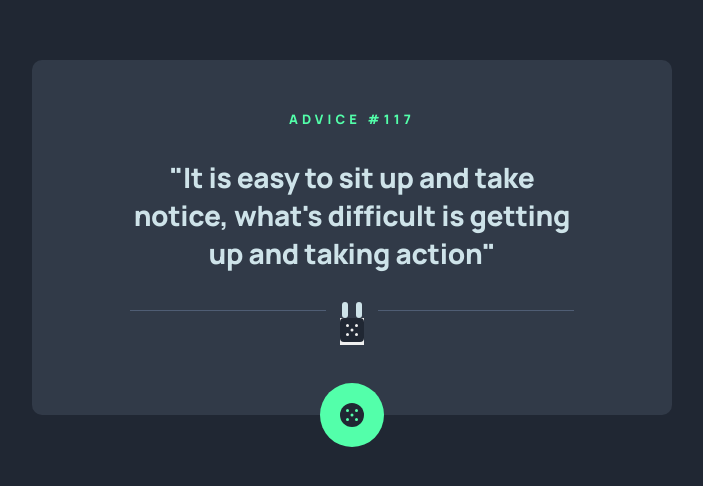
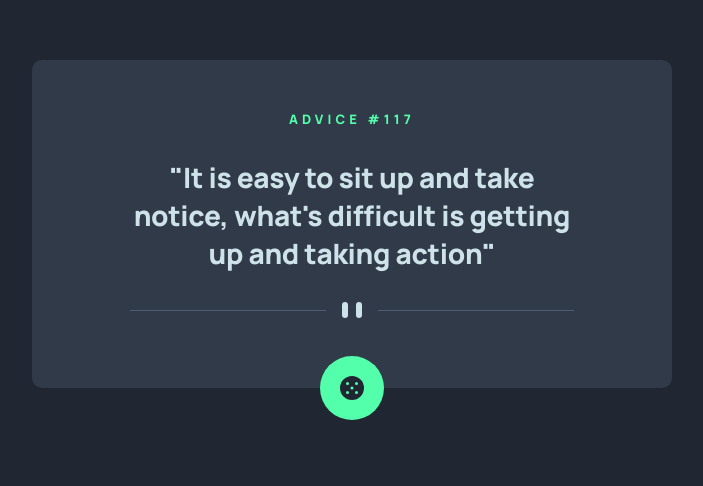
Before and after one commit to Yuko-code/fmchallenge-advice-genrator-app, a plain HTML site: page index.html in a window 1280 px wide. Shown: the part 160-646 px from the top of the page, without its empty margins (288-991 px from the left). Drawn offline with nearby package versions, Linux system fonts and the light colour scheme.

Commit message:
icon bug

```diff
--- a/index.html
+++ b/index.html
@@ -33,7 +33,7 @@
           <g transform="translate(212)" fill="#CEE3E9">
             <rect width="6" height="16" rx="3"/>
             <rect x="14" width="6" height="16" rx="3"/></g></g></svg>
-    <button id="button"><img class="dice-icon" src = "./images/icon-dice.svg" alt="Dice icon"/><svg width="24" height="24" xmlns="http://www.w3.org/2000/svg"><path d="M20 0H4a4.005 4.005 0 0 0-4 4v16a4.005 4.005 0 0 0 4 4h16a4.005 4.005 0 0 0 4-4V4a4.005 4.005 0 0 0-4-4ZM7.5 18a1.5 1.5 0 1 1 0-3 1.5 1.5 0 0 1 0 3Zm0-9a1.5 1.5 0 1 1 0-3 1.5 1.5 0 0 1 0 3Zm4.5 4.5a1.5 1.5 0 1 1 0-3 1.5 1.5 0 0 1 0 3Zm4.5 4.5a1.5 1.5 0 1 1 0-3 1.5 1.5 0 0 1 0 3Zm0-9a1.5 1.5 0 1 1 0-3 1.5 1.5 0 0 1 0 3Z" fill="#202733"/></svg></button>
+    <button id="button"><svg class="dice-icon" width="24" height="24" xmlns="http://www.w3.org/2000/svg"><path d="M20 0H4a4.005 4.005 0 0 0-4 4v16a4.005 4.005 0 0 0 4 4h16a4.005 4.005 0 0 0 4-4V4a4.005 4.005 0 0 0-4-4ZM7.5 18a1.5 1.5 0 1 1 0-3 1.5 1.5 0 0 1 0 3Zm0-9a1.5 1.5 0 1 1 0-3 1.5 1.5 0 0 1 0 3Zm4.5 4.5a1.5 1.5 0 1 1 0-3 1.5 1.5 0 0 1 0 3Zm4.5 4.5a1.5 1.5 0 1 1 0-3 1.5 1.5 0 0 1 0 3Zm0-9a1.5 1.5 0 1 1 0-3 1.5 1.5 0 0 1 0 3Z" fill="#202733"/></svg></button>
   </div>
 <script src="index.js"></script>
 </body>
```
Also changed, not shown: 1 other file.
